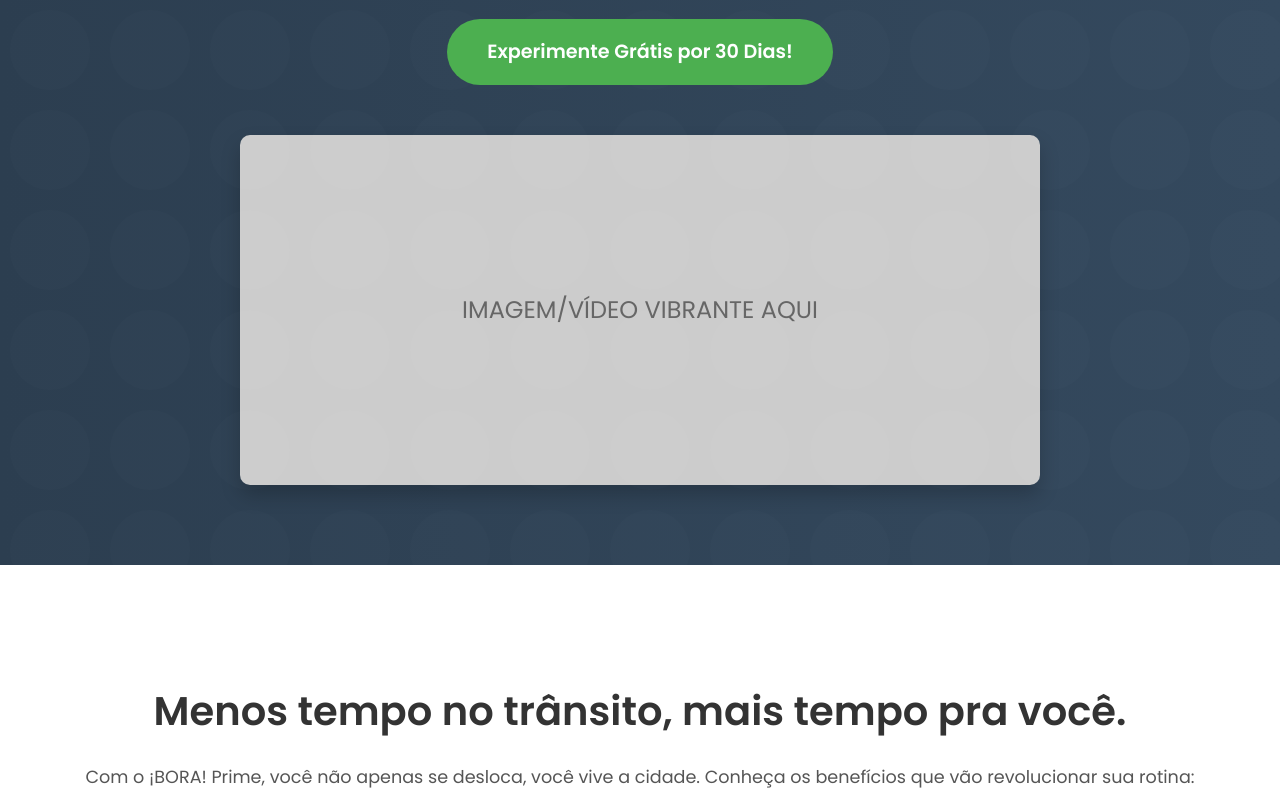
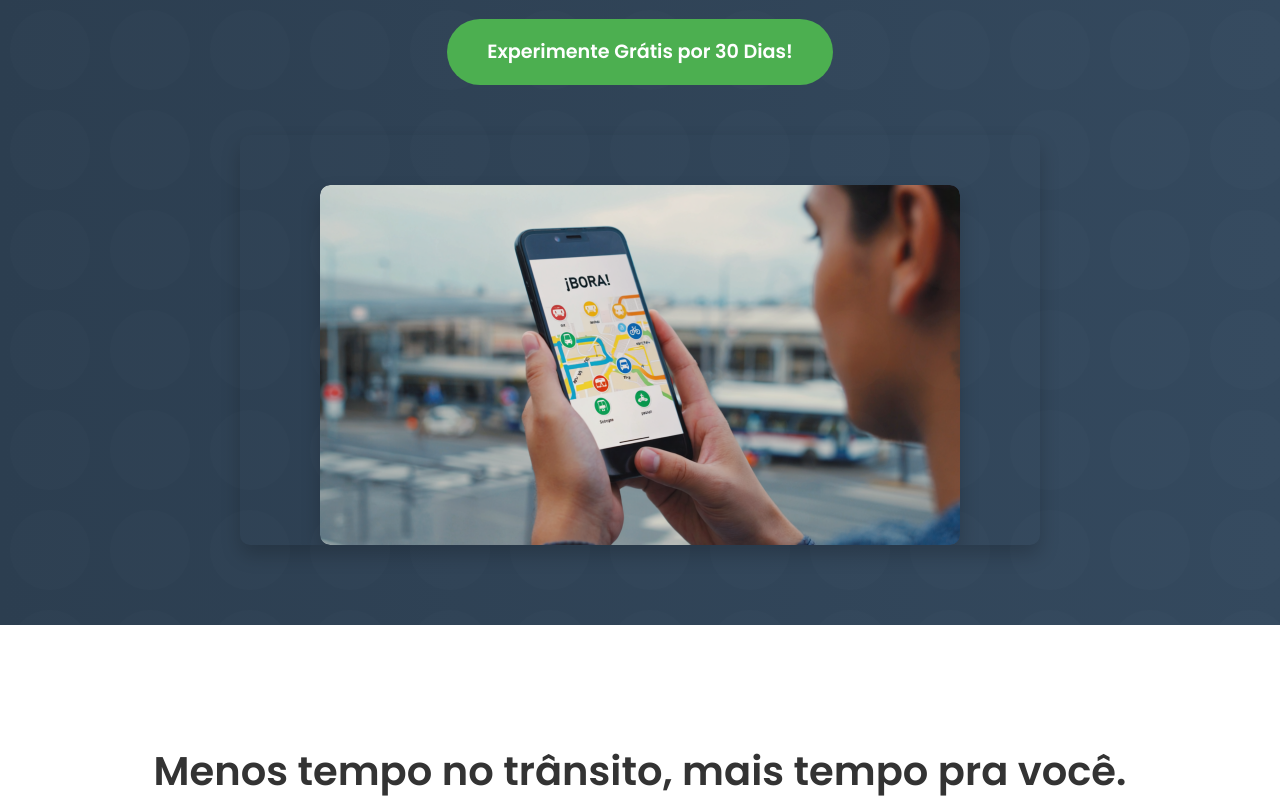
Before and after one commit to alimaespm/BoraPrime, a plain HTML site: page index.html in a window 1280 px wide. Shown: the part 500-1306 px from the top of the page. Drawn offline with Linux system fonts and the light colour scheme.

Commit message:
Add files via upload

```diff
--- a/index.html
+++ b/index.html
@@ -17,7 +17,9 @@
             <a href="#planos" class="btn-primary">Experimente Grátis por 30 Dias!</a>
         </div>
         <div class="hero-image-placeholder">
-            <p>IMAGEM/VÍDEO VIBRANTE AQUI</p>
+            <div class="hero-image-placeholder">
+    <img src="imagemlp.PNG" alt="Pessoas sorrindo e se movimentando livremente usando diferentes meios de transporte com o app BORA! Prime." class="hero-media">
+</div>
         </div>
     </header>
 
--- a/style.css
+++ b/style.css
@@ -80,8 +80,7 @@ p.section-description {
     display: flex;
     flex-direction: column;
     align-items: center;
-    justify-content: center;
-    min-height: 70vh; /* Altura mínima da tela */
+    justify-content: flex-start;
     position: relative;
     overflow: hidden;
 }
@@ -134,8 +133,7 @@ p.section-description {
     margin-top: 50px;
     width: 80%;
     max-width: 800px;
-    height: 350px;
-    background-color: #ccc; /* Cor para o placeholder da imagem/vídeo */
+    height: auto;
     display: flex;
     align-items: center;
     justify-content: center;
@@ -143,6 +141,7 @@ p.section-description {
     font-size: 1.5em;
     border-radius: 10px;
     box-shadow: 0 10px 20px rgba(0, 0, 0, 0.2);
+    overflow: hidden;
 }
 
 /* Seção de Benefícios */
@@ -555,3 +554,10 @@ footer {
         font-size: 1.5em;
     }
 }
+/* Estilo para a imagem/vídeo na seção hero */
+.hero-media {
+    width: 100%;
+    height: 100%;
+    object-fit: cover; /* Garante que a imagem/vídeo cubra todo o espaço, cortando o que for necessário */
+    border-radius: 10px; /* Mantém o mesmo arredondamento do placeholder */
+}
```
